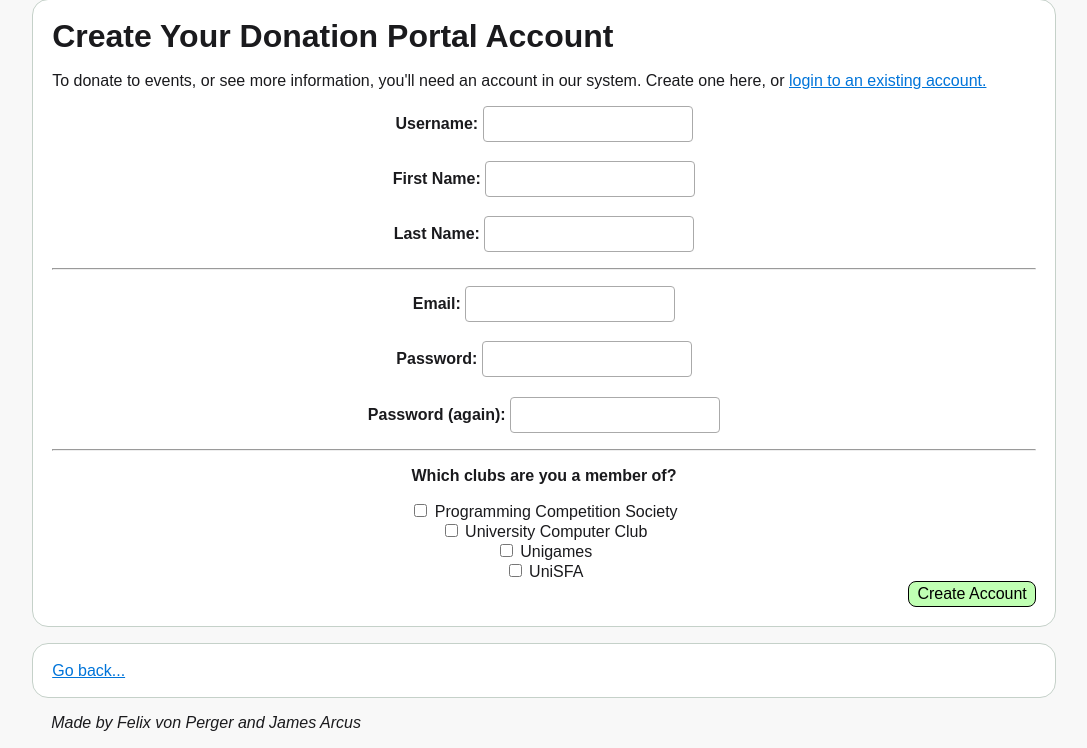
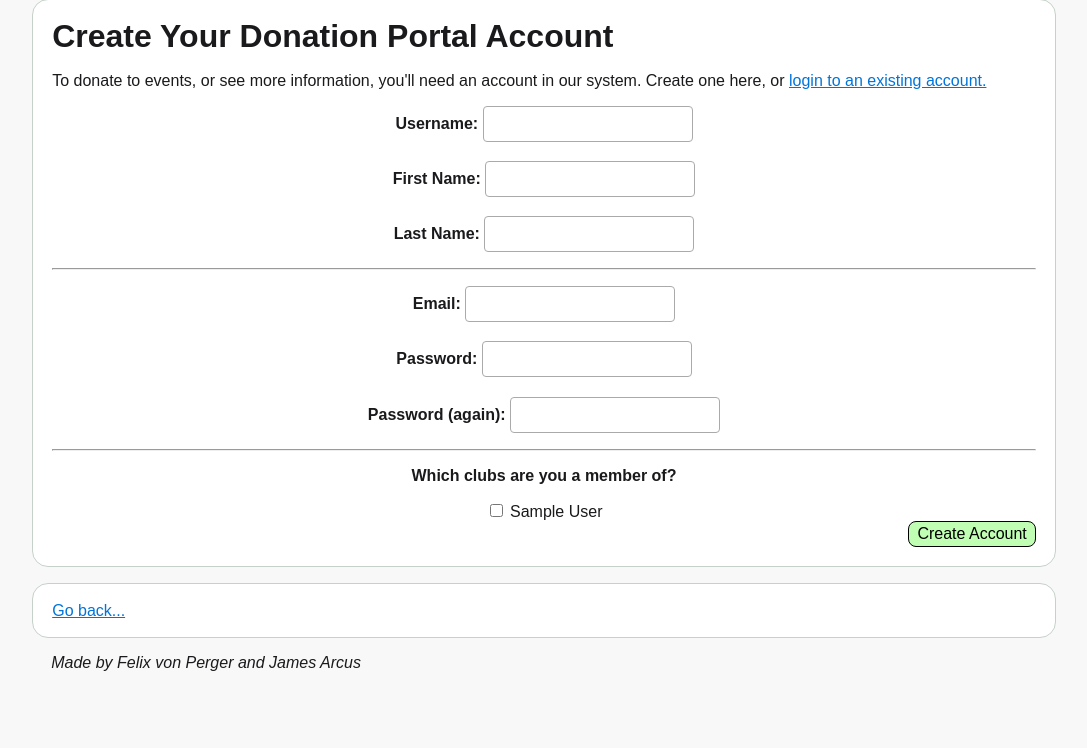
Before and after one commit to voidstarzero/donation-test, a Django app: page /attendee/create in a window 1280 px wide. Shown: the part 212-960 px from the top of the page, without its empty margins (96-1183 px from the left). After the commit the page ends 883 px from the top, so only its background shows below. Run offline with Django 3.2, Linux system fonts and the light colour scheme; tables that the repository leaves empty hold one stand-in row (values such as "Sample post"); some libraries are stand-ins or nearby versions.

Commit message:
Improve form handling

```diff
--- a/cvonline/views.py
+++ b/cvonline/views.py
@@ -169,7 +169,7 @@ def create_attendee(request):
             club_prefix = 'member_'
             my_clubs = []
             for key in request.POST:
-                if key.startswith(club_prefix):
+                if key.startswith(club_prefix) and request.POST[key] == 'on':
                     my_clubs.append(key[len(club_prefix):])
 
             if meets_pw_requirements(password, password_confirm):
@@ -204,6 +204,7 @@ def create_attendee(request):
     elif request.method == 'GET':
         context = {
             'raised_total': Event.objects.aggregate(Sum('balance__balance'))['balance__balance__sum'],
+            'clubs': Club.objects.all().order_by('short_name'),
         }
         return render(request, 'attendee/create.html', context)
 
--- a/templates/attendee/create.html
+++ b/templates/attendee/create.html
@@ -46,22 +46,12 @@
         <p>
         <strong>Which clubs are you a member of?</strong>
         </p>
+        {% for club in clubs %}
         <div>
-            <input type="checkbox" id="pcs-check" name="member_pcs">
-            <label for="pcs-check">Programming Competition Society</label>
+            <input type="checkbox" id="{{ club.ref_name }}-check" name="member_{{ club.ref_name }}">
+            <label for="{{ club.ref_name }}-check">{{ club.full_name }}</label>
         </div>
-        <div>
-            <input type="checkbox" id="ucc-check" name="member_ucc">
-            <label for="ucc-check">University Computer Club</label>
-        </div>
-        <div>
-            <input type="checkbox" id="unigames-check" name="member_unigames">
-            <label for="unigames-check">Unigames</label>
-        </div>
-        <div>
-            <input type="checkbox" id="unisfa-check" name="member_unisfa">
-            <label for="unisfa-check">UniSFA</label>
-        </div>
+        {% endfor %}
         <div class="input-div">
             <input type="submit" value="Create Account" class="button-good">
         </div>
```
